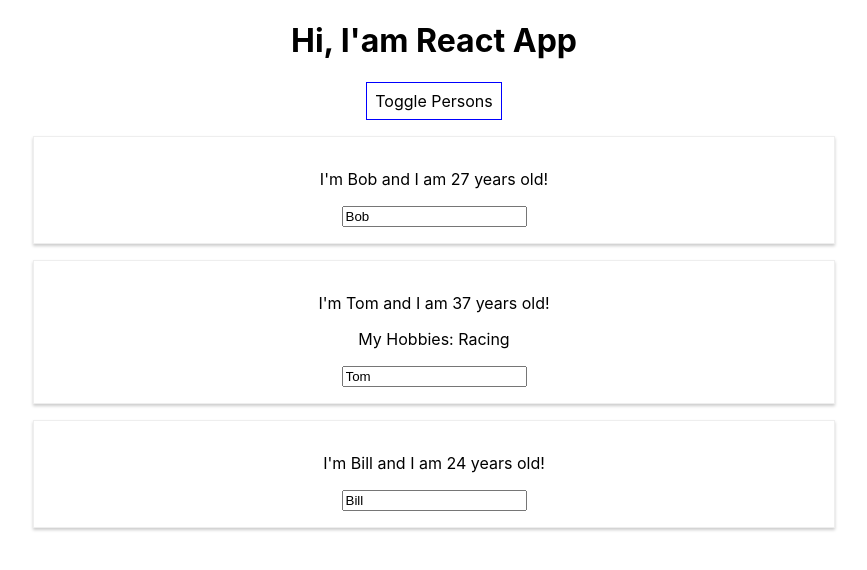
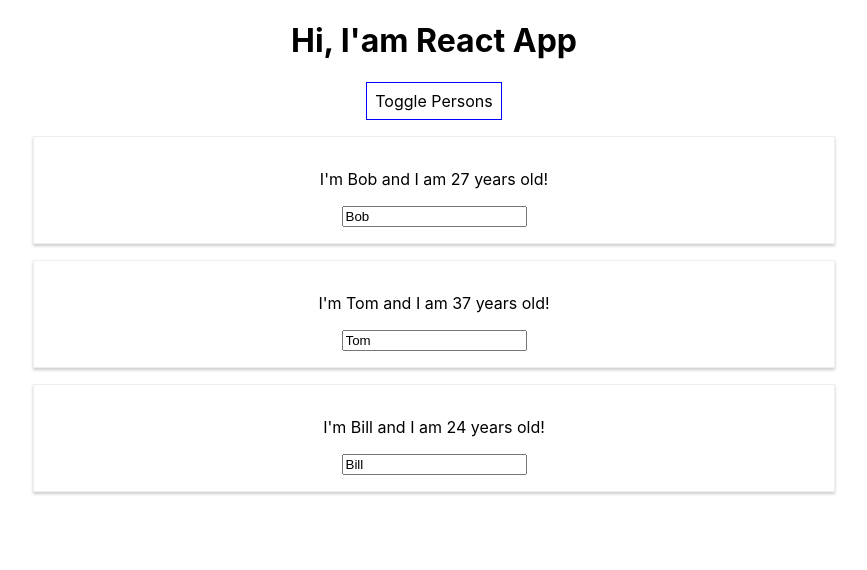
Before and after one commit to robmelfi/react-foundations, a React (Create React App) app: page / in a window 1280 px wide. Both pictures are taken after a click on the button "Toggle Persons". Shown: the top 570 px of the page, without its empty margins (206-1073 px from the left). Built offline with nearby package versions, Linux system fonts and the light colour scheme.

Commit message:
Outputting Lists

```diff
--- a/src/App.js
+++ b/src/App.js
@@ -56,17 +56,11 @@
         if (this.state.showPersons) {
             persons =
                 <div>
-                    <Person
-                        name={this.state.persons[0].name}
-                        age={this.state.persons[0].age} />
-                    <Person
-                        name={this.state.persons[1].name}
-                        age={this.state.persons[1].age}
-                        click={() => this.switchNameHandler('B')}
-                        changed={this.nameChangedHandler}>My Hobbies: Racing</Person>
-                    <Person
-                        name={this.state.persons[2].name}
-                        age={this.state.persons[2].age} />
+                    {this.state.persons.map( person => {
+                        return <Person
+                            name={person.name}
+                            age={person.age}/>
+                    })}
                 </div>
         }
 
```
